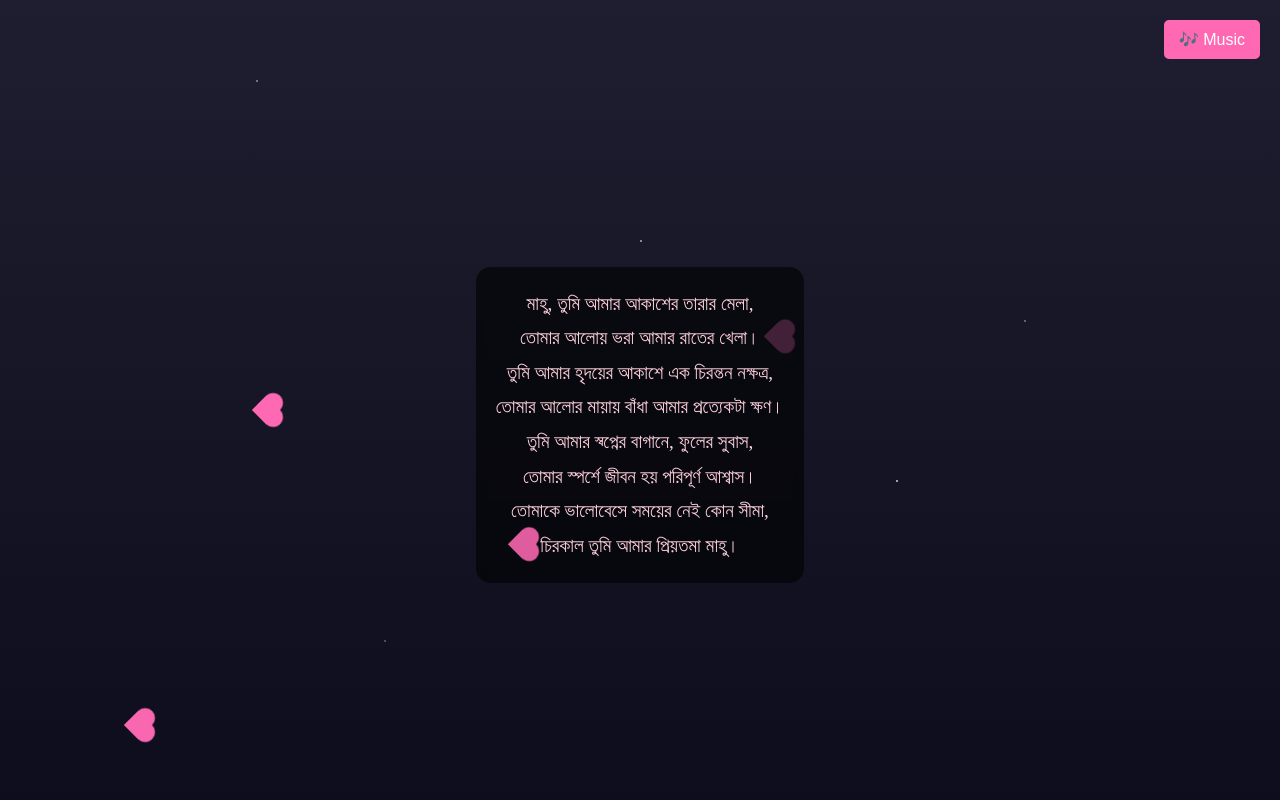
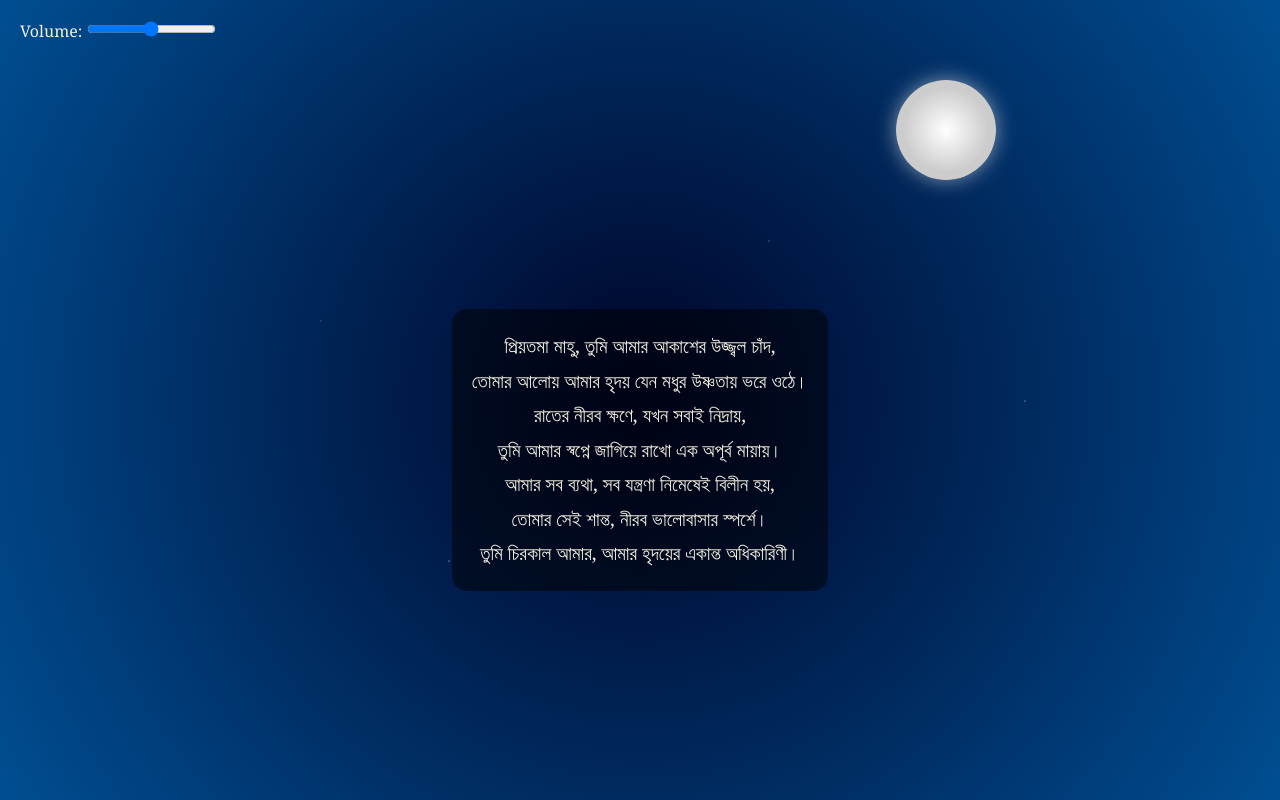
Before and after one commit to jehadjoy55/loggilock, a plain HTML site: page index.html in a window 1280 px wide. Drawn offline with Linux system fonts and the light colour scheme.

Commit message:
Update index.html

```diff
--- a/index.html
+++ b/index.html
@@ -5,7 +5,7 @@
     <meta name="viewport" content="width=device-width, initial-scale=1.0">
     <title>প্রিয়তমা মাহু</title>
     <style>
-        /* General Styling */
+        /* Basic Reset */
         * {
             box-sizing: border-box;
             margin: 0;
@@ -13,159 +13,121 @@
         }
 
         body {
+            font-family: 'Georgia', serif;
             display: flex;
             justify-content: center;
             align-items: center;
-            flex-direction: column;
             min-height: 100vh;
-            background: linear-gradient(to top, #0d0d1d, #1e1e30);
-            font-family: 'Georgia', serif;
-            color: #ffd1dc;
-            overflow-y: auto;
-            position: relative;
+            background: radial-gradient(circle, #000428, #004e92);
+            color: #f5f0e1;
+            overflow-y: scroll;
         }
 
-        /* Star Animation */
+        /* Moon and Stars */
+        .moon {
+            position: absolute;
+            top: 10%;
+            left: 70%;
+            width: 100px;
+            height: 100px;
+            background: radial-gradient(circle, #ffffff, #cccccc 60%);
+            border-radius: 50%;
+            box-shadow: 0 0 20px rgba(255, 255, 255, 0.5);
+        }
+
         .star {
             position: absolute;
+            background: radial-gradient(circle, #ffffff, transparent 70%);
+            border-radius: 50%;
             width: 2px;
             height: 2px;
-            background: #fff;
-            border-radius: 50%;
-            opacity: 0.8;
-            animation: twinkle 2s infinite ease-in-out alternate;
+            animation: twinkle 2s infinite alternate;
         }
 
+        /* Positioning Stars Randomly */
+        .star:nth-child(1) { top: 20%; left: 15%; animation-delay: 0.5s; }
+        .star:nth-child(2) { top: 40%; left: 25%; animation-delay: 1s; }
+        .star:nth-child(3) { top: 70%; left: 35%; animation-delay: 1.5s; }
+        .star:nth-child(4) { top: 30%; left: 60%; animation-delay: 0.8s; }
+        .star:nth-child(5) { top: 50%; left: 80%; animation-delay: 0.6s; }
+
+        /* Star Animation */
         @keyframes twinkle {
-            from { opacity: 0.8; }
-            to { opacity: 0.2; }
+            0% { opacity: 0.5; transform: scale(1); }
+            100% { opacity: 1; transform: scale(1.5); }
         }
 
-        /* Heart Animation */
-        .heart {
-            position: absolute;
-            width: 20px;
-            height: 20px;
-            background: #ff69b4;
-            transform: rotate(45deg);
-            animation: float 5s infinite ease-in-out;
-        }
-
-        .heart::before,
-        .heart::after {
-            content: "";
-            position: absolute;
-            width: 20px;
-            height: 20px;
-            background: #ff69b4;
-            border-radius: 50%;
-        }
-
-        .heart::before { top: -10px; left: 0; }
-        .heart::after { left: 10px; top: 0; }
-
-        @keyframes float {
-            0% { transform: translateY(0) rotate(45deg); opacity: 1; }
-            100% { transform: translateY(-200px) rotate(45deg); opacity: 0; }
-        }
-
-        /* Poem Styling */
+        /* Poem Container */
         .poem-container {
-            margin-top: 50px;
-            max-width: 600px;
+            max-width: 500px;
             padding: 20px;
-            background: rgba(0, 0, 0, 0.6);
-            color: #ffd1dc;
+            background: rgba(0, 0, 0, 0.5);
+            border-radius: 15px;
+            text-align: center;
             font-size: 1.2rem;
             line-height: 1.8;
-            font-family: 'Cursive', serif;
-            border-radius: 15px;
-            backdrop-filter: blur(5px);
-            text-align: center;
-            animation: fadeIn 3s ease;
+            animation: fadeIn 2s ease;
+            margin-top: 100px;
+            backdrop-filter: blur(4px);
         }
 
         @keyframes fadeIn {
-            0% { opacity: 0; }
-            100% { opacity: 1; }
+            0% { opacity: 0; transform: translateY(20px); }
+            100% { opacity: 1; transform: translateY(0); }
         }
 
-        /* Button Styling */
-        .music-button {
+        /* Volume Control */
+        .volume-control {
             position: fixed;
             top: 20px;
-            right: 20px;
-            padding: 10px 15px;
-            background-color: #ff69b4;
-            color: #fff;
-            font-size: 1rem;
-            border: none;
-            border-radius: 5px;
-            cursor: pointer;
-            z-index: 10;
+            left: 20px;
+            color: #f5f0e1;
         }
     </style>
 </head>
 <body>
-    <!-- Button for Music -->
-    <button class="music-button" onclick="playPause()">🎶 Music</button>
+    <!-- Moon and Stars -->
+    <div class="moon"></div>
+    <div class="star"></div>
+    <div class="star"></div>
+    <div class="star"></div>
+    <div class="star"></div>
+    <div class="star"></div>
 
-    <!-- Poem Container -->
-    <div class="poem-container" id="poem">
-        <p>মাহু, তুমি আমার আকাশের তারার মেলা,</p>
-        <p>তোমার আলোয় ভরা আমার রাতের খেলা।</p>
-        <p>তুমি আমার হৃদয়ের আকাশে এক চিরন্তন নক্ষত্র,</p>
-        <p>তোমার আলোর মায়ায় বাঁধা আমার প্রত্যেকটা ক্ষণ।</p>
-        <p>তুমি আমার স্বপ্নের বাগানে, ফুলের সুবাস,</p>
-        <p>তোমার স্পর্শে জীবন হয় পরিপূর্ণ আশ্বাস।</p>
-        <p>তোমাকে ভালোবেসে সময়ের নেই কোন সীমা,</p>
-        <p>চিরকাল তুমি আমার প্রিয়তমা মাহু।</p>
+    <!-- Poem Content -->
+    <div class="poem-container">
+        <p>প্রিয়তমা মাহু, তুমি আমার আকাশের উজ্জ্বল চাঁদ,</p>
+        <p>তোমার আলোয় আমার হৃদয় যেন মধুর উষ্ণতায় ভরে ওঠে।</p>
+        <p>রাতের নীরব ক্ষণে, যখন সবাই নিদ্রায়,</p>
+        <p>তুমি আমার স্বপ্নে জাগিয়ে রাখো এক অপূর্ব মায়ায়।</p>
+        <p>আমার সব ব্যথা, সব যন্ত্রণা নিমেষেই বিলীন হয়,</p>
+        <p>তোমার সেই শান্ত, নীরব ভালোবাসার স্পর্শে।</p>
+        <p>তুমি চিরকাল আমার, আমার হৃদয়ের একান্ত অধিকারিণী।</p>
     </div>
 
-    <!-- Stars -->
-    <div class="star" style="top: 10%; left: 20%; animation-duration: 2s;"></div>
-    <div class="star" style="top: 30%; left: 50%; animation-duration: 3s;"></div>
-    <div class="star" style="top: 60%; left: 70%; animation-duration: 2.5s;"></div>
-    <div class="star" style="top: 40%; left: 80%; animation-duration: 3.5s;"></div>
-    <div class="star" style="top: 80%; left: 30%; animation-duration: 1.5s;"></div>
+    <!-- Background Music -->
+    <audio id="backgroundMusic" loop autoplay>
+        <source src="loveu.mp3" type="audio/mp3">
+        Your browser does not support the audio element.
+    </audio>
 
-    <!-- Floating Hearts -->
-    <div class="heart" style="top: 70%; left: 40%; animation-duration: 4s;"></div>
-    <div class="heart" style="top: 50%; left: 20%; animation-duration: 5s;"></div>
-    <div class="heart" style="top: 60%; left: 60%; animation-duration: 3s;"></div>
-    <div class="heart" style="top: 90%; left: 10%; animation-duration: 4.5s;"></div>
+    <!-- Volume Control -->
+    <div class="volume-control">
+        <label for="volume">Volume:</label>
+        <input type="range" id="volume" min="0" max="1" step="0.05" value="0.5" onchange="adjustVolume()">
+    </div>
 
-    <!-- Background Music -->
-    <audio id="backgroundMusic" src="loveu.mp3" loop></audio>
+    <script>
+        // Set up volume control for music
+        const backgroundMusic = document.getElementById('backgroundMusic');
+        const volumeControl = document.getElementById('volume');
 
-    <!-- JavaScript for Music Control -->
-    <script>
-        let isPlaying = false;
-        const music = document.getElementById('backgroundMusic');
-
-        function playPause() {
-            if (!isPlaying) {
-                music.volume = 0.3; // Start volume lower
-                music.play();
-                isPlaying = true;
-                increaseVolumeGradually();
-            } else {
-                music.pause();
-                isPlaying = false;
-            }
+        function adjustVolume() {
+            backgroundMusic.volume = volumeControl.value;
         }
 
-        function increaseVolumeGradually() {
-            let volume = 0.3;
-            const volumeIncrease = setInterval(() => {
-                if (volume < 1) {
-                    volume += 0.05;
-                    music.volume = volume;
-                } else {
-                    clearInterval(volumeIncrease);
-                }
-            }, 500); // Increase volume every 0.5 second
-        }
+        // Initial volume setup
+        backgroundMusic.volume = 0.5;
     </script>
 </body>
 </html>
```
